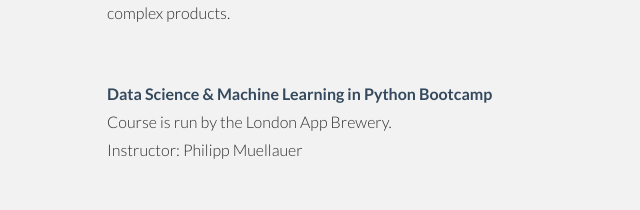
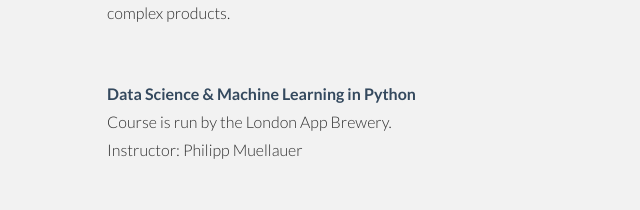
Before and after one commit to mortenqk/resume, a plain HTML site: page index.html in a window 1280 px wide. Shown: the part 5758-5968 px from the top of the page, 548-1188 px from the left. Drawn offline with nearby package versions, Linux system fonts and the light colour scheme.

Commit message:
Add files via upload

```diff
--- a/index.html
+++ b/index.html
@@ -328,7 +328,7 @@
 
       <div class="col-lg-6">
         <p>
-         <t>Data Science & Machine Learning in Python Bootcamp</t><br />Course is run by the London App Brewery. <br>Instructor: Philipp Muellauer <br />
+         <t>Data Science & Machine Learning in Python</t><br />Course is run by the London App Brewery. <br>Instructor: Philipp Muellauer <br />
           <br>
         </p>
       </div>
```
